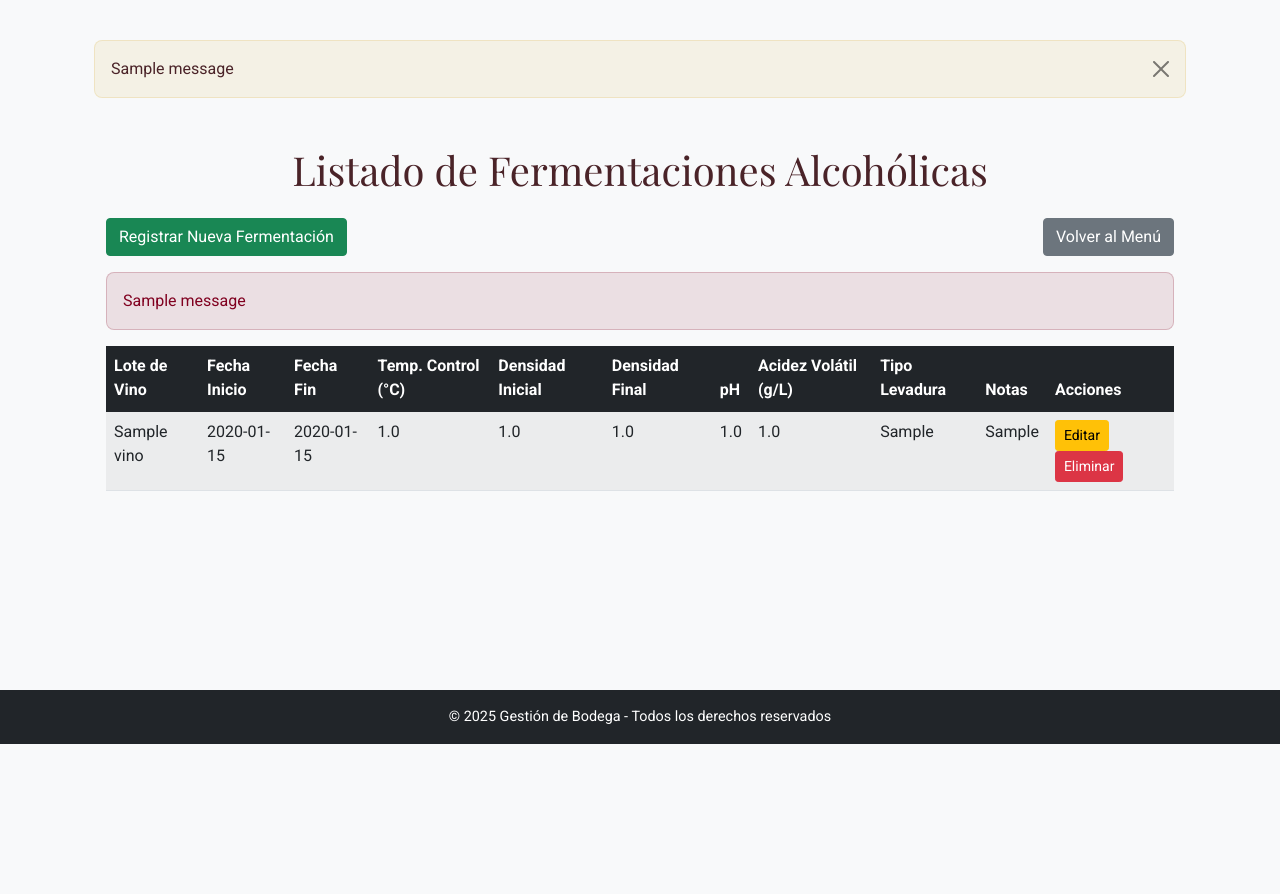
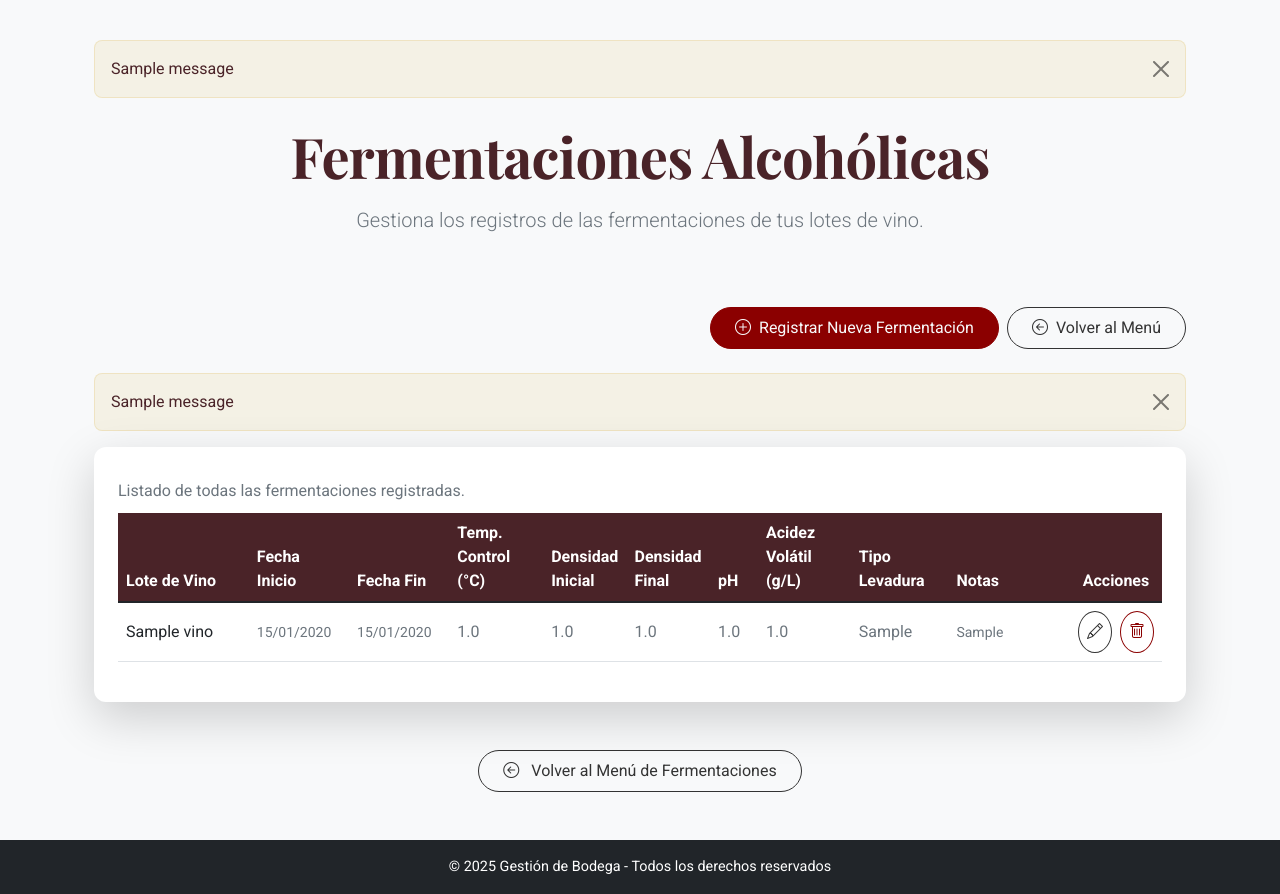
Before and after one commit to Nahuelito22/Gestion_de_bodega, a Flask app: page /fermentacion/listar in a window 1280 px wide. Shown: the part 56-950 px from the top of the page. Before the commit the page ends 800 px from the top, so only its background shows below. Run offline with Flask 3, Linux system fonts and the light colour scheme; tables that the repository leaves empty hold one stand-in row (values such as "Sample post"); one stand-in notice (Sample message) is shown.

Commit message:
Actualizacion de estilos de fermentacion

```diff
--- a/templates/fermentacion/listar_fermentaciones.html
+++ b/templates/fermentacion/listar_fermentaciones.html
@@ -1,67 +1,109 @@
 {% extends 'layout.html' %}
 
-{% block title %}Listado de Fermentaciones{% endblock %}
+{% block title %}Listado de Fermentaciones - Gestión de Bodega{% endblock %}
 
 {% block body %}
-<div class="container mt-5">
-    <h1 class="mb-4 text-center">Listado de Fermentaciones Alcohólicas</h1>
-    <div class="d-flex justify-content-between mb-3">
-        <a href="{{ url_for('fermentacion_bp.mostrar_formulario_fermentacion') }}" class="btn btn-success">Registrar Nueva Fermentación</a>
-        <a href="{{ url_for('fermentacion_bp.menu_fermentaciones') }}" class="btn btn-secondary">Volver al Menú</a>
+<div class="row mb-5 mt-4">
+    <div class="col-12 text-center">
+        <h1 class="display-4 fw-bold mb-3 main-title">
+            Fermentaciones Alcohólicas
+        </h1>
+        <p class="lead text-secondary mb-4 lead-description">
+            Gestiona los registros de las fermentaciones de tus lotes de vino.
+        </p>
+    </div>
 </div>
 
-    {% with messages = get_flashed_messages(with_categories=true) %}
-        {% if messages %}
-            {% for category, message in messages %}
-                <div class="alert alert-{{ category }}">{{ message }}</div>
-            {% endfor %}
-        {% endif %}
-    {% endwith %}
+{# Fila para los botones superiores #}
+<div class="row mb-4">
+    <div class="col-12 d-flex justify-content-end align-items-center gap-2">
+        <a href="{{ url_for('fermentacion_bp.mostrar_formulario_fermentacion') }}" class="btn rounded-pill px-4 py-2 btn-primary-custom">
+            <i class="bi bi-plus-circle me-2"></i>Registrar Nueva Fermentación
+        </a>
+        {# Volver al menú de Fermentaciones (asumiendo que este es el menú principal de fermentaciones) #}
+        <a href="{{ url_for('fermentacion_bp.menu_fermentaciones') }}" class="btn rounded-pill px-4 py-2 btn-outline-secondary-custom">
+            <i class="bi bi-arrow-left-circle me-2"></i>Volver al Menú
+        </a>
+    </div>
+</div>
+
+{# Incluye los mensajes flash usando el partial #}
+{% include 'partials/_message.html' %}
 
 {% if fermentaciones %}
+<div class="card shadow-lg border-0 rounded-3 mb-5">
+    <div class="card-body p-4">
         <div class="table-responsive">
-        <table class="table table-striped table-hover">
-            <thead class="table-dark">
+            <table class="table table-hover align-middle caption-top">
+                <caption>Listado de todas las fermentaciones registradas.</caption>
+                <thead class="text-white" style="background-color: var(--bs-accent-1) !important;">
                     <tr>
-                    <th>Lote de Vino</th>
-                    <th>Fecha Inicio</th>
-                    <th>Fecha Fin</th>
-                    <th>Temp. Control (°C)</th> {# CAMBIADO: Temp. Máx. (°C) a Temp. Control (°C) #}
-                    <th>Densidad Inicial</th>
-                    <th>Densidad Final</th>
-                    <th>pH</th>
-                    <th>Acidez Volátil (g/L)</th> {# CAMBIADO: Acidez (g/L) a Acidez Volátil (g/L) #}
-                    <th>Tipo Levadura</th> {# CAMBIADO: Levadura a Tipo Levadura #}
-                    <th>Notas</th>
-                    <th>Acciones</th>
+                        <th scope="col" style="width: 15%;">Lote de Vino</th>
+                        <th scope="col" style="width: 10%;">Fecha Inicio</th>
+                        <th scope="col" style="width: 10%;">Fecha Fin</th>
+                        <th scope="col" style="width: 10%;">Temp. Control (°C)</th>
+                        <th scope="col" style="width: 8%;">Densidad Inicial</th>
+                        <th scope="col" style="width: 8%;">Densidad Final</th>
+                        <th scope="col" style="width: 5%;">pH</th>
+                        <th scope="col" style="width: 10%;">Acidez Volátil (g/L)</th>
+                        <th scope="col" style="width: 10%;">Tipo Levadura</th>
+                        <th scope="col" style="width: 15%;">Notas</th>
+                        <th scope="col" class="text-center" style="width: 10%;">Acciones</th>
                     </tr>
                 </thead>
                 <tbody>
                     {% for ferm in fermentaciones %}
                     <tr>
-                    <td>{{ ferm.lote_vino.nombre_identificativo if ferm.lote_vino else 'N/A' }}</td> {# CAMBIADO: ferm.lote_vino.nombre_lote a ferm.lote_vino.nombre_identificativo #}
-                    <td>{{ ferm.fecha_inicio.strftime('%Y-%m-%d') if ferm.fecha_inicio else 'N/A' }}</td>
-                    <td>{{ ferm.fecha_fin.strftime('%Y-%m-%d') if ferm.fecha_fin else 'N/A' }}</td>
-                    <td>{{ ferm.temperatura_control_c if ferm.temperatura_control_c is not none else 'N/A' }}</td> {# CAMBIADO: temperatura_max a temperatura_control_c #}
-                    <td>{{ ferm.densidad_inicial if ferm.densidad_inicial is not none else 'N/A' }}</td>
-                    <td>{{ ferm.densidad_final if ferm.densidad_final is not none else 'N/A' }}</td>
-                    <td>{{ ferm.ph_medicion if ferm.ph_medicion is not none else 'N/A' }}</td>
-                    <td>{{ ferm.acidez_volatil_g_l if ferm.acidez_volatil_g_l is not none else 'N/A' }}</td> {# CAMBIADO: acidez_medicion_g_l a acidez_volatil_g_l #}
-                    <td>{{ ferm.tipo_levadura if ferm.tipo_levadura else 'N/A' }}</td> {# CAMBIADO: levadura_utilizada a tipo_levadura #}
-                    <td>{{ ferm.notas if ferm.notas else 'N/A' }}</td>
+                        <td class="fw-semibold text-dark" style="font-family: var(--bs-font-sans-serif);">{{ ferm.lote_vino.nombre_identificativo if ferm.lote_vino else 'N/A' }}</td>
+                        <td class="text-muted small" style="font-family: var(--bs-font-sans-serif);">{{ ferm.fecha_inicio.strftime('%d/%m/%Y') if ferm.fecha_inicio else 'N/A' }}</td>
+                        <td class="text-muted small" style="font-family: var(--bs-font-sans-serif);">{{ ferm.fecha_fin.strftime('%d/%m/%Y') if ferm.fecha_fin else 'N/A' }}</td>
+                        <td class="text-muted" style="font-family: var(--bs-font-sans-serif);">{{ ferm.temperatura_control_c if ferm.temperatura_control_c is not none else 'N/A' }}</td>
+                        <td class="text-muted" style="font-family: var(--bs-font-sans-serif);">{{ ferm.densidad_inicial if ferm.densidad_inicial is not none else 'N/A' }}</td>
+                        <td class="text-muted" style="font-family: var(--bs-font-sans-serif);">{{ ferm.densidad_final if ferm.densidad_final is not none else 'N/A' }}</td>
+                        <td class="text-muted" style="font-family: var(--bs-font-sans-serif);">{{ ferm.ph_medicion if ferm.ph_medicion is not none else 'N/A' }}</td>
+                        <td class="text-muted" style="font-family: var(--bs-font-sans-serif);">{{ ferm.acidez_volatil_g_l if ferm.acidez_volatil_g_l is not none else 'N/A' }}</td>
+                        <td class="text-muted" style="font-family: var(--bs-font-sans-serif);">{{ ferm.tipo_levadura if ferm.tipo_levadura else 'N/A' }}</td>
+                        <td class="text-muted small" style="font-family: var(--bs-font-sans-serif);">{{ ferm.notas if ferm.notas else 'Sin notas' }}</td>
                         <td>
-                        <a href="{{ url_for('fermentacion_bp.editar_fermentacion_html', id=ferm.id) }}" class="btn btn-warning btn-sm me-2">Editar</a>
-                        <form action="{{ url_for('fermentacion_bp.borrar_fermentacion_html', id=ferm.id) }}" method="POST" style="display:inline;" onsubmit="return confirm('¿Estás seguro de que quieres eliminar esta fermentación?');">
-                            <button type="submit" class="btn btn-danger btn-sm">Eliminar</button>
+                            <div class="d-flex justify-content-center gap-2">
+                                <a href="{{ url_for('fermentacion_bp.editar_fermentacion_html', id=ferm.id) }}" class="btn btn-outline-secondary-custom btn-sm rounded-circle p-2" title="Editar">
+                                    <i class="bi bi-pencil fs-6"></i>
+                                </a>
+                                <form action="{{ url_for('fermentacion_bp.borrar_fermentacion_html', id=ferm.id) }}" method="POST" style="display:inline;" onsubmit="return confirm('¿Estás seguro de que quieres eliminar esta fermentación? Esta acción es irreversible.');">
+                                    <button type="submit" class="btn btn-outline-danger-custom btn-sm rounded-circle p-2" title="Eliminar">
+                                        <i class="bi bi-trash fs-6"></i>
+                                    </button>
                                 </form>
+                            </div>
                         </td>
                     </tr>
                     {% endfor %}
                 </tbody>
             </table>
         </div>
+    </div>
+</div>
 {% else %}
-    <p class="text-center">No hay registros de fermentación alcohólica para mostrar.</p>
+<div class="alert alert-info text-center py-4 rounded-3 border-0 shadow-sm" role="alert">
+    <h4 class="alert-heading fw-bold" style="font-family: var(--bs-heading-font); color: var(--bs-accent-1);">
+        <i class="bi bi-info-circle me-2"></i>¡No hay fermentaciones registradas!
+    </h4>
+    <p class="mb-3" style="font-family: var(--bs-font-sans-serif);">
+        Parece que aún no tienes registros de fermentación alcohólica en el sistema. ¡Crea uno para empezar!
+    </p>
+    <hr class="my-3" style="border-top: 1px solid rgba(var(--bs-accent-2-rgb), 0.5);">
+    <a href="{{ url_for('fermentacion_bp.mostrar_formulario_fermentacion') }}" class="btn rounded-pill px-4 py-2 mt-2 btn-secondary-custom">
+        <i class="bi bi-plus-circle me-2"></i>Registrar Primera Fermentación
+    </a>
+</div>
 {% endif %}
+
+{# Botón "Volver al Menú Principal" en la parte inferior #}
+<div class="row mt-5">
+    <div class="col-12 text-center">
+        <a href="{{ url_for('fermentacion_bp.menu_fermentaciones') }}" class="btn rounded-pill px-4 py-2 btn-outline-secondary-custom">
+            <i class="bi bi-arrow-left-circle me-2"></i> Volver al Menú de Fermentaciones
+        </a>
+    </div>
 </div>
 {% endblock body %}
```
Also changed, not shown: templates/fermentacion/crear_fermentacion.html (+30 -28 lines), templates/fermentacion/editar_fermentacion.html (+30 -28 lines). Lines whose indentation alone changed are shown as unchanged.
